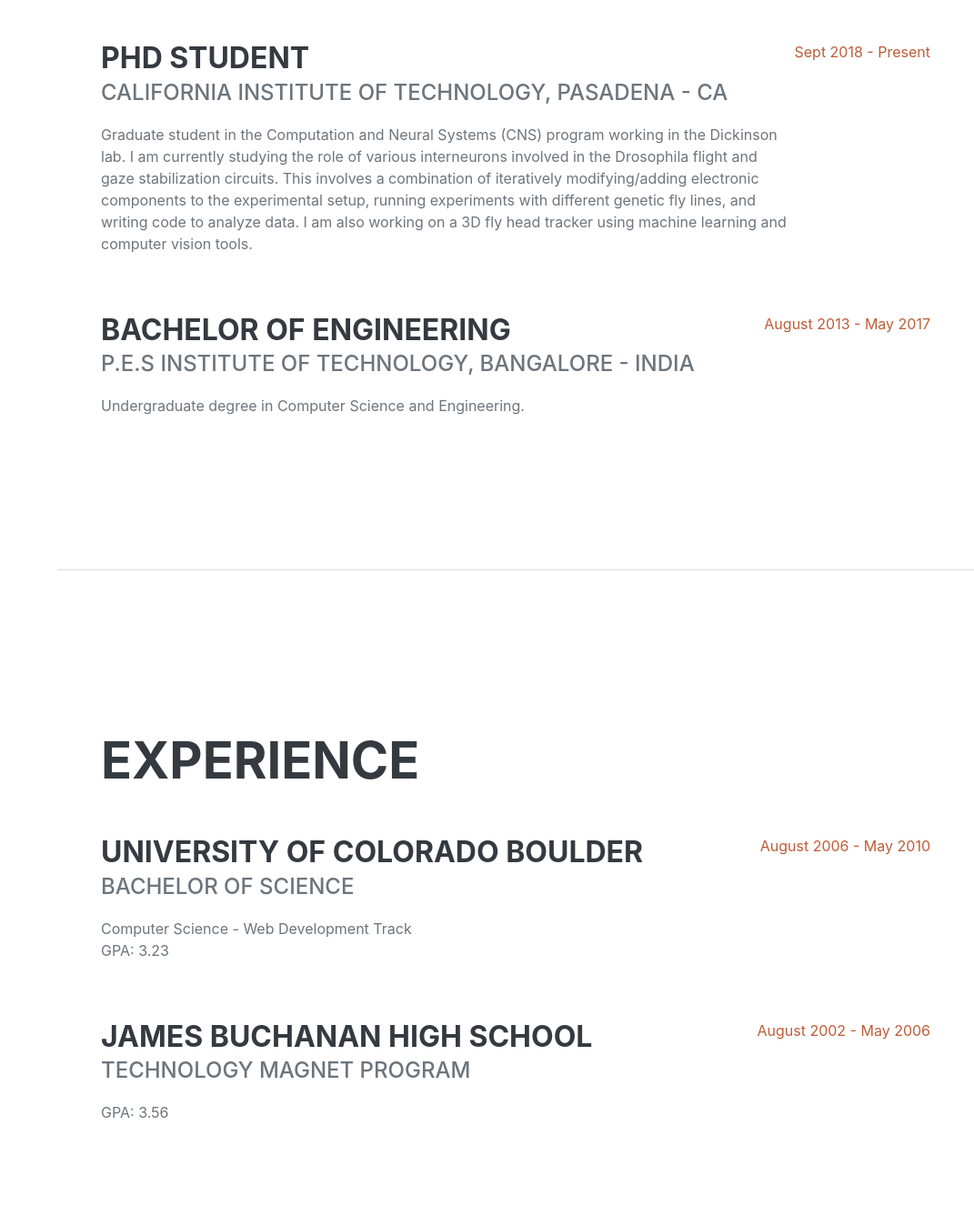
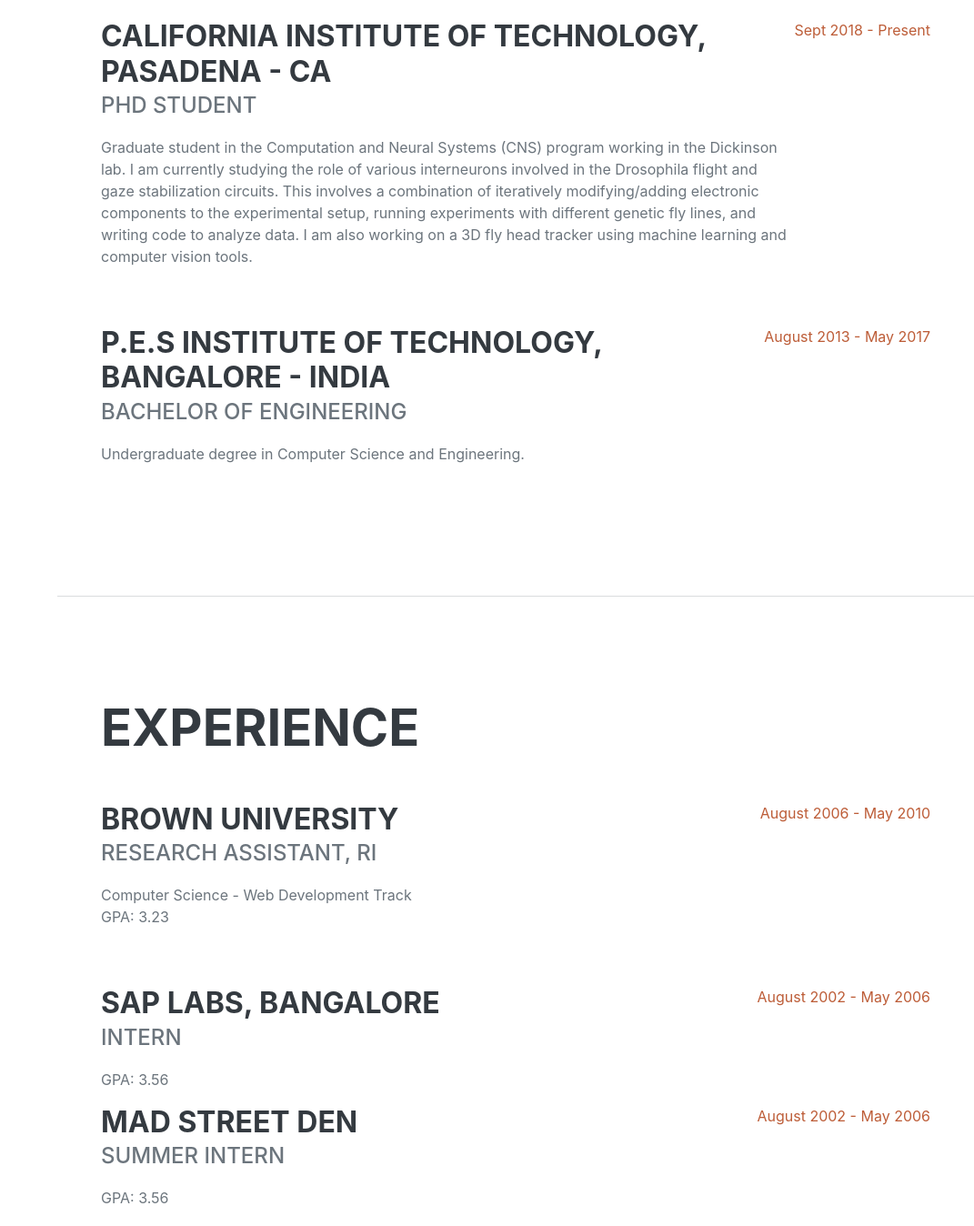
Before and after one commit to tarunsharma1/tarunsharma1.github.io-temp, a website: page dist/index.html in a window 1280 px wide. Shown: the part 975-2323 px from the top of the page at 91% size, without its empty margins (209-1280 px from the left). Drawn offline with nearby package versions, Linux system fonts and the light colour scheme; a web font is replaced by a local one.

Commit message:
Update index.html

```diff
--- a/dist/index.html
+++ b/dist/index.html
@@ -65,8 +65,8 @@
                     <h2 class="mb-5">Education</h2>
                     <div class="d-flex flex-column flex-md-row justify-content-between mb-5">
                         <div class="flex-grow-1">
-                            <h3 class="mb-0">PhD student</h3>
-                            <div class="subheading mb-3">California Institute of Technology, Pasadena - CA</div>
+                            <h3 class="mb-0">California Institute of Technology, Pasadena - CA</h3>
+                            <div class="subheading mb-3">PhD student</div>
                             <p>Graduate student in the Computation and Neural Systems (CNS) program working in the Dickinson lab. I am currently studying the role of various interneurons involved in the Drosophila flight and gaze stabilization circuits. This involves a combination of iteratively modifying/adding electronic components to the experimental setup, running experiments with different genetic fly lines, and writing code to analyze data. I am also working on a 3D fly head tracker using machine learning and computer
                         vision tools.</p>
                         </div>
@@ -74,8 +74,8 @@
                     </div>
                     <div class="d-flex flex-column flex-md-row justify-content-between mb-5">
                         <div class="flex-grow-1">
-                            <h3 class="mb-0">Bachelor of Engineering</h3>
-                            <div class="subheading mb-3">P.E.S Institute of Technology, Bangalore - India</div>
+                            <h3 class="mb-0">P.E.S Institute of Technology, Bangalore - India</h3>
+                            <div class="subheading mb-3">Bachelor of Engineering</div>
                             <p>Undergraduate degree in Computer Science and Engineering.</p>
                         </div>
                         <div class="flex-shrink-0"><span class="text-primary">August 2013 - May 2017</span></div>
@@ -89,8 +89,8 @@
                     <h2 class="mb-5">Experience</h2>
                     <div class="d-flex flex-column flex-md-row justify-content-between mb-5">
                         <div class="flex-grow-1">
-                            <h3 class="mb-0">University of Colorado Boulder</h3>
-                            <div class="subheading mb-3">Bachelor of Science</div>
+                            <h3 class="mb-0">Brown University</h3>
+                            <div class="subheading mb-3">Research Assistant, RI</div>
                             <div>Computer Science - Web Development Track</div>
                             <p>GPA: 3.23</p>
                         </div>
@@ -98,8 +98,16 @@
                     </div>
                     <div class="d-flex flex-column flex-md-row justify-content-between">
                         <div class="flex-grow-1">
-                            <h3 class="mb-0">James Buchanan High School</h3>
-                            <div class="subheading mb-3">Technology Magnet Program</div>
+                            <h3 class="mb-0">SAP Labs, Bangalore</h3>
+                            <div class="subheading mb-3">Intern</div>
+                            <p>GPA: 3.56</p>
+                        </div>
+                        <div class="flex-shrink-0"><span class="text-primary">August 2002 - May 2006</span></div>
+                    </div>
+                    <div class="d-flex flex-column flex-md-row justify-content-between">
+                        <div class="flex-grow-1">
+                            <h3 class="mb-0">MAD Street Den</h3>
+                            <div class="subheading mb-3">Summer intern</div>
                             <p>GPA: 3.56</p>
                         </div>
                         <div class="flex-shrink-0"><span class="text-primary">August 2002 - May 2006</span></div>
```
